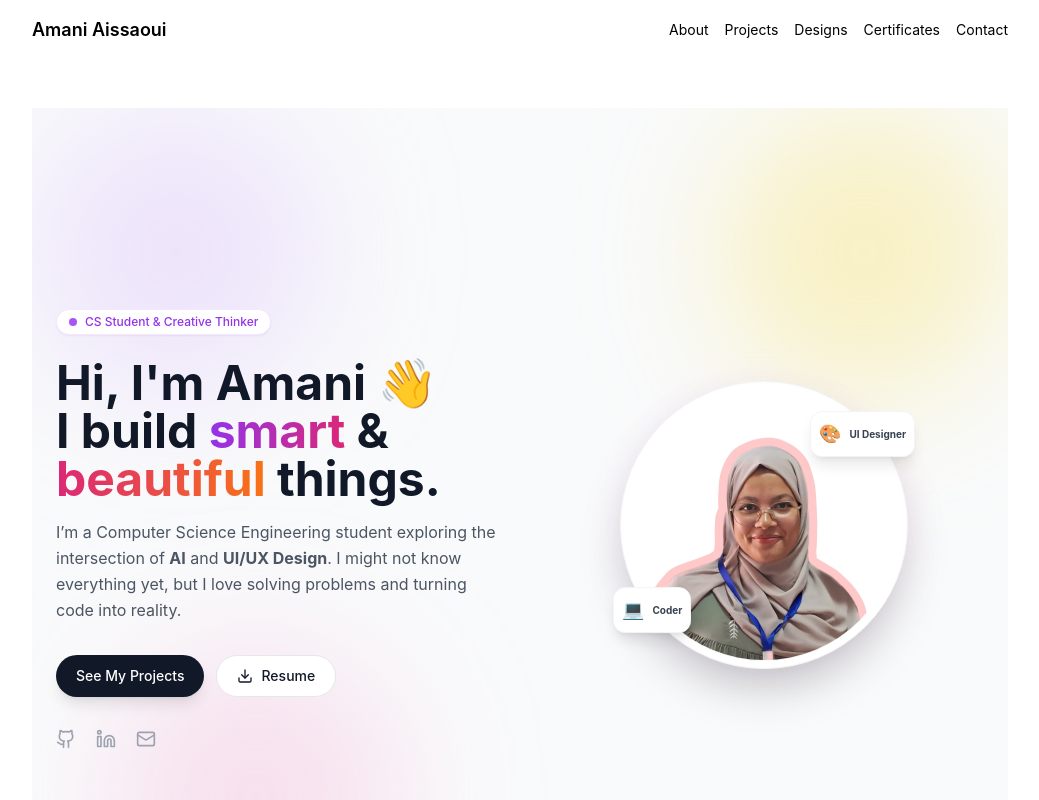
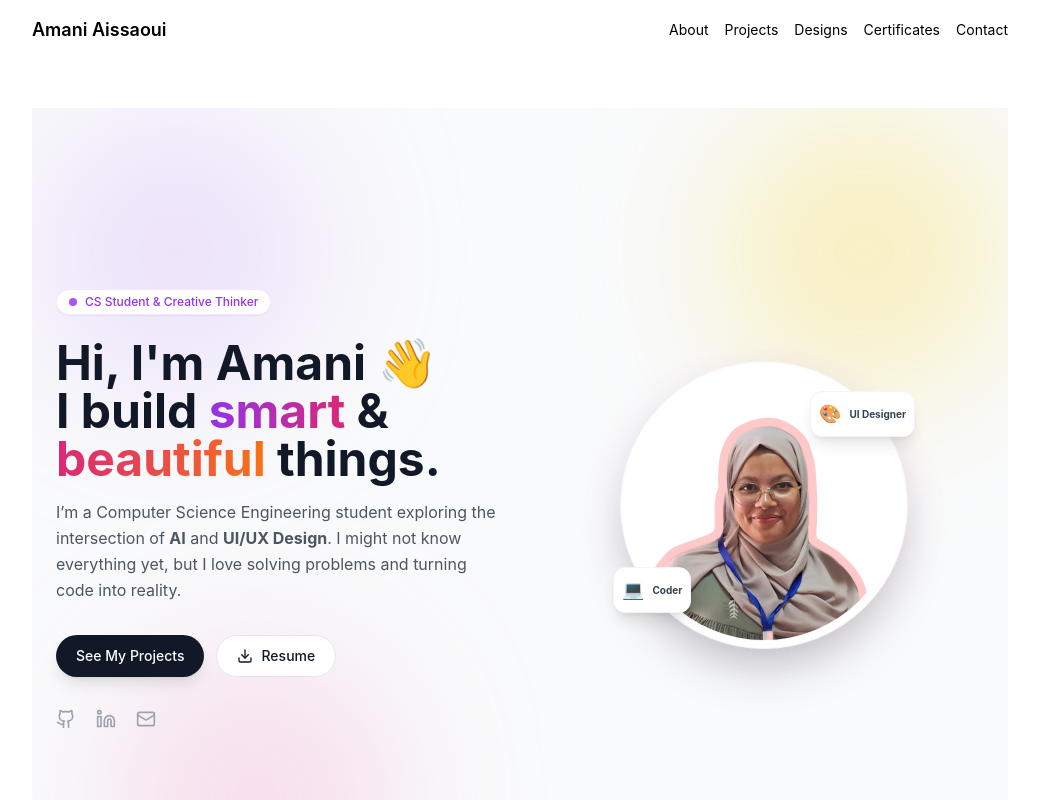
Before and after one commit to aissamani/amani-portfolio, a React (Vite) app: page / in a window 1280 px wide. Shown: the top 800 px of the page, without its empty margins (120-1159 px from the left). Built offline with nearby package versions, Linux system fonts and the light colour scheme.

Commit message:
Adjust padding in Hero component
Updated padding for the Hero section.

```diff
--- a/src/components/Hero.jsx
+++ b/src/components/Hero.jsx
@@ -10,7 +10,7 @@ import { Github, Linkedin, Mail, Download } from 'lucide-react';
 
 export default function Hero() {
   return (
-    <section className="relative min-h-screen flex items-center justify-center px-6 overflow-hidden bg-gray-50 pt-10">
+    <section className="relative min-h-screen flex items-center justify-center px-6 overflow-hidden bg-gray-50 pt-0">
 
       {/* --- BACKGROUND BLOBS --- */}
       <div className="absolute top-0 left-0 w-72 h-72 bg-purple-300 rounded-full mix-blend-multiply filter blur-3xl opacity-30 animate-blob" />
```
